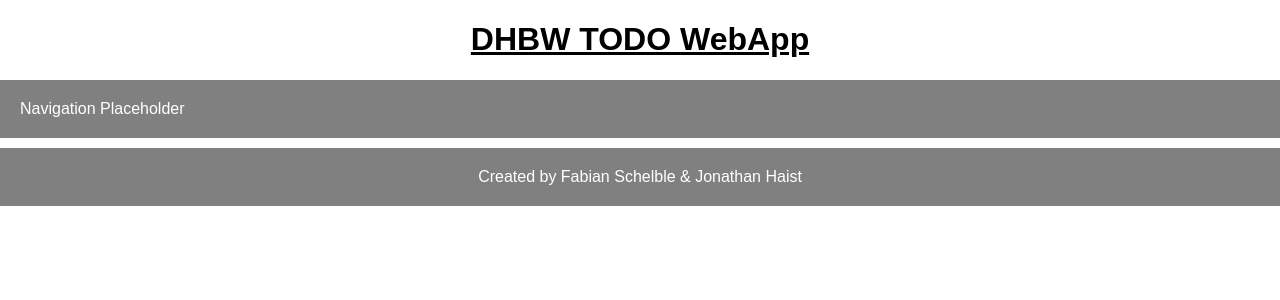
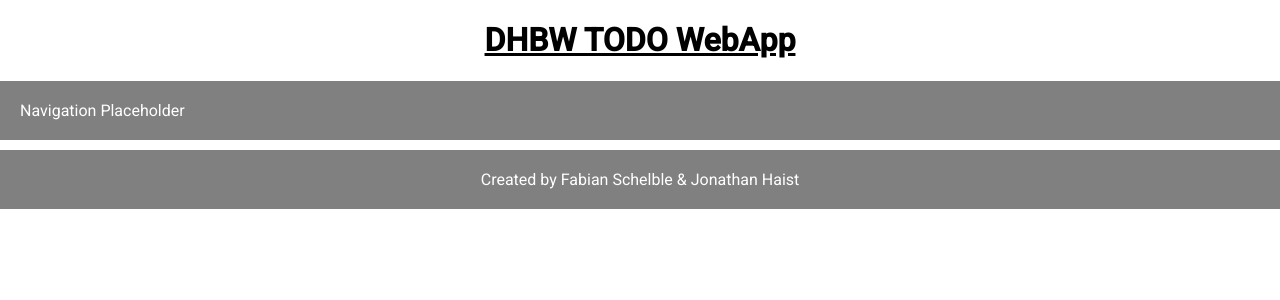
Before and after one commit to NovaNemesis99/DHBW-TODO-WebApp, an Angular app: page / in a window 1280 px wide. Shown: the top 300 px of the page. Built offline with nearby package versions, Linux system fonts and the light colour scheme.

Commit message:
basic angular material setup

```diff
--- a/src/app.module.ts
+++ b/src/app.module.ts
@@ -5,6 +5,7 @@
 import { AppComponent } from './app/components/app-component/app.component';
 import { FooterComponent } from './app/components/footer/footer.component';
 import { NavigationComponent } from './app/components/navigation/navigation.component';
+import { NoopAnimationsModule } from '@angular/platform-browser/animations';
 
 @NgModule({
   declarations: [
@@ -14,7 +15,8 @@
   ],
   imports: [
     BrowserModule,
-    AppRoutingModule
+    AppRoutingModule,
+    NoopAnimationsModule
   ],
   providers: [],
   bootstrap: [AppComponent]
--- a/src/index.html
+++ b/src/index.html
@@ -6,6 +6,8 @@
   <base href="/">
   <meta name="viewport" content="width=device-width, initial-scale=1">
   <link rel="icon" type="image/x-icon" href="favicon.ico">
+  <link href="https://fonts.googleapis.com/css?family=Roboto:300,400,500&display=swap" rel="stylesheet">
+  <link href="https://fonts.googleapis.com/icon?family=Material+Icons" rel="stylesheet">
 </head>
 <body>
   <app-root></app-root>
--- a/src/styles.css
+++ b/src/styles.css
@@ -1,7 +1,8 @@
-* {
-    font-family: Arial, Helvetica, sans-serif;
+html, body {
+    height: 100%;
 }
 
 body {
     margin: 0;
+    font-family: Roboto, "Helvetica Neue", sans-serif;
 }
```
